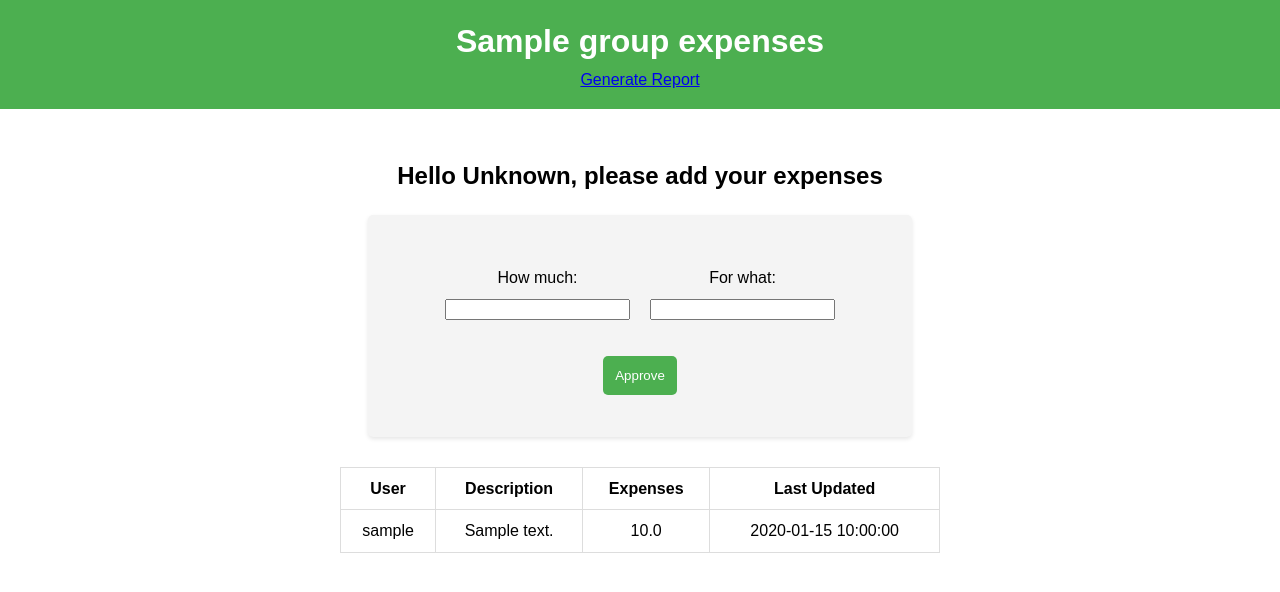
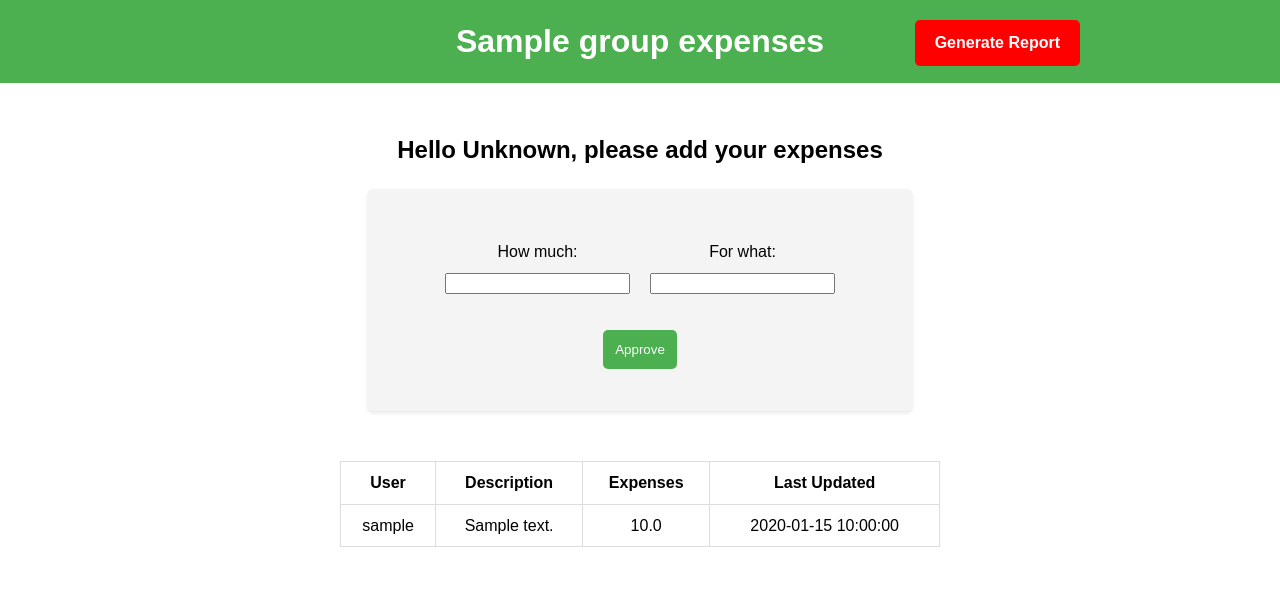
Before and after one commit to ayael01/champay, a Flask app: page /group_expenses/1 in a window 1280 px wide. Shown: the top 592 px of the page. Run offline with Flask 3, Linux system fonts and the light colour scheme; tables that the repository leaves empty hold one stand-in row (values such as "Sample post").

Commit message:
Add a Generate Report button

```diff
--- a/static/styles.css
+++ b/static/styles.css
@@ -211,3 +211,72 @@ input[type="submit"]:hover {
     text-align: center;
     margin-top: 20px;
 }
+
+
+.report-button {
+    display: inline-block;
+    margin-left: 10px;
+    color: #fff;
+    background-color: #f44336;
+    padding: 10px 20px;
+    text-decoration: none;
+    border-radius: 5px;
+  }
+
+  /* Adjust the layout of the expense form */
+  .expense-form {
+    display: flex;
+    justify-content: space-between;
+    align-items: flex-start;
+  }
+
+  /* Adjust the layout of the expense table */
+  .expense-table {
+    margin-top: 20px;
+  }
+
+  /* Add media query for smaller screens */
+  @media screen and (max-width: 600px) {
+    .expense-form {
+      flex-direction: column;
+    }
+  }
+
+
+.expense-form {
+    display: flex;
+    justify-content: space-between;
+    align-items: flex-start;
+}
+
+.expense-form-left {
+    flex: 1;
+}
+
+.expense-form-right {
+    flex: 0 0 auto;
+    display: flex;
+    align-items: flex-start;
+    margin-left: 10px;
+}
+
+/* Adjust the layout of the expense table */
+.expense-table {
+    margin-top: 20px;
+}
+
+.top-right {
+    position: absolute;
+    top: 20px;
+    right: 200px;
+}
+
+.report-button {
+    background-color: #FF0000;
+    color: #FFFFFF;
+    padding: 10px 20px;
+    border: none;
+    border-radius: 5px;
+    text-decoration: none;
+    font-weight: bold;
+}
--- a/templates/group_expenses.html
+++ b/templates/group_expenses.html
@@ -1,18 +1,23 @@
 <!DOCTYPE html>
 <html lang="en">
+
 <head>
     <meta charset="UTF-8">
     <meta name="viewport" content="width=device-width, initial-scale=1.0">
     <title>Champay - Group Expenses</title>
     <link rel="stylesheet" href="/static/styles.css">
 </head>
+
 <body>
     <header>
         <h1>{{ group.name }} expenses</h1>
+        <div class="top-right">
             <a href="{{ url_for('group_report', group_id=group.id) }}" class="report-button">Generate Report</a>
+        </div>
     </header>
     <main>
         <section class="expense-form">
+            <div class="expense-form-left">
                 <h2>Hello {{ username }}, please add your expenses</h2>
                 <form action="{{ url_for('group_expenses', group_id=group.id) }}" method="post" class="form-inline">
                     <div class="form-group">
@@ -27,6 +32,7 @@
                         <input type="submit" value="Approve" class="center-button">
                     </div>
                 </form>
+            </div>
         </section>
         <section class="expense-table">
             <table class="center-table">
@@ -56,4 +62,5 @@
         </section>
     </main>
 </body>
+
 </html>
```
Lines whose indentation alone changed are shown as unchanged.
